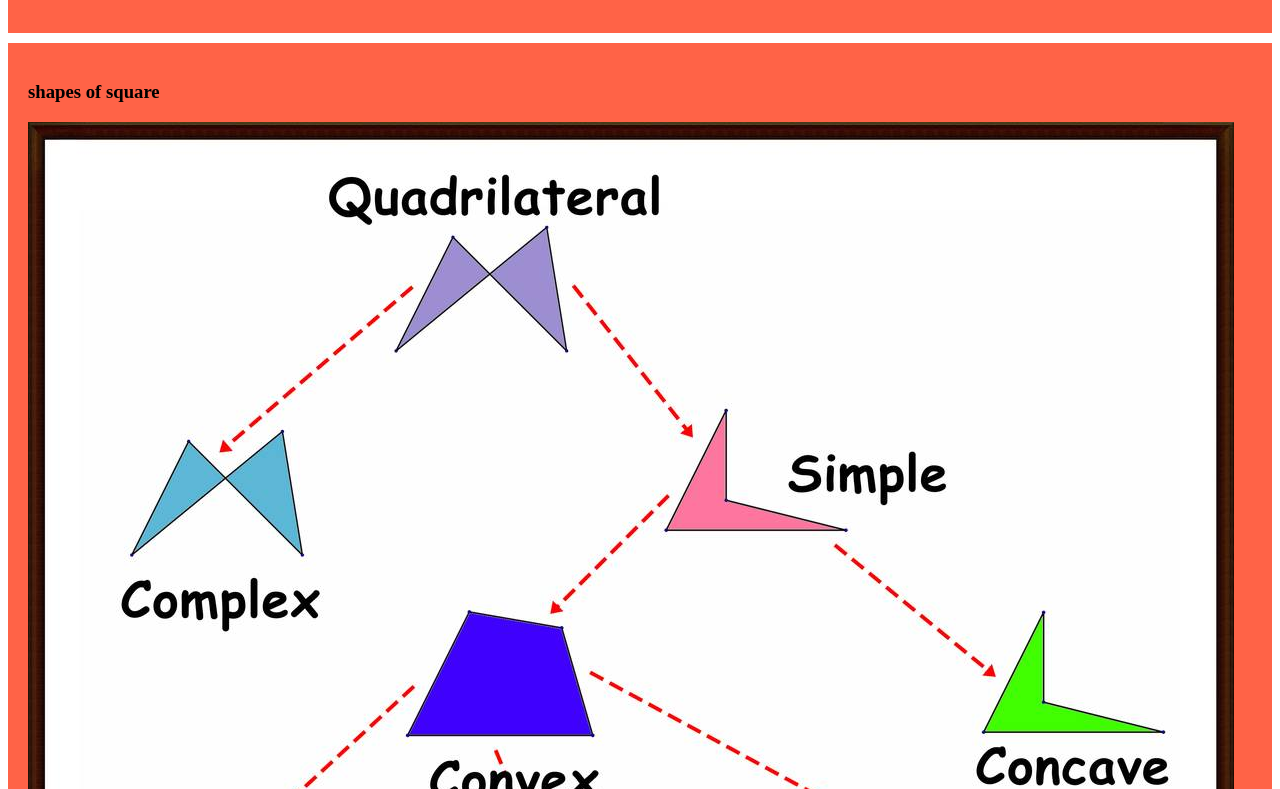
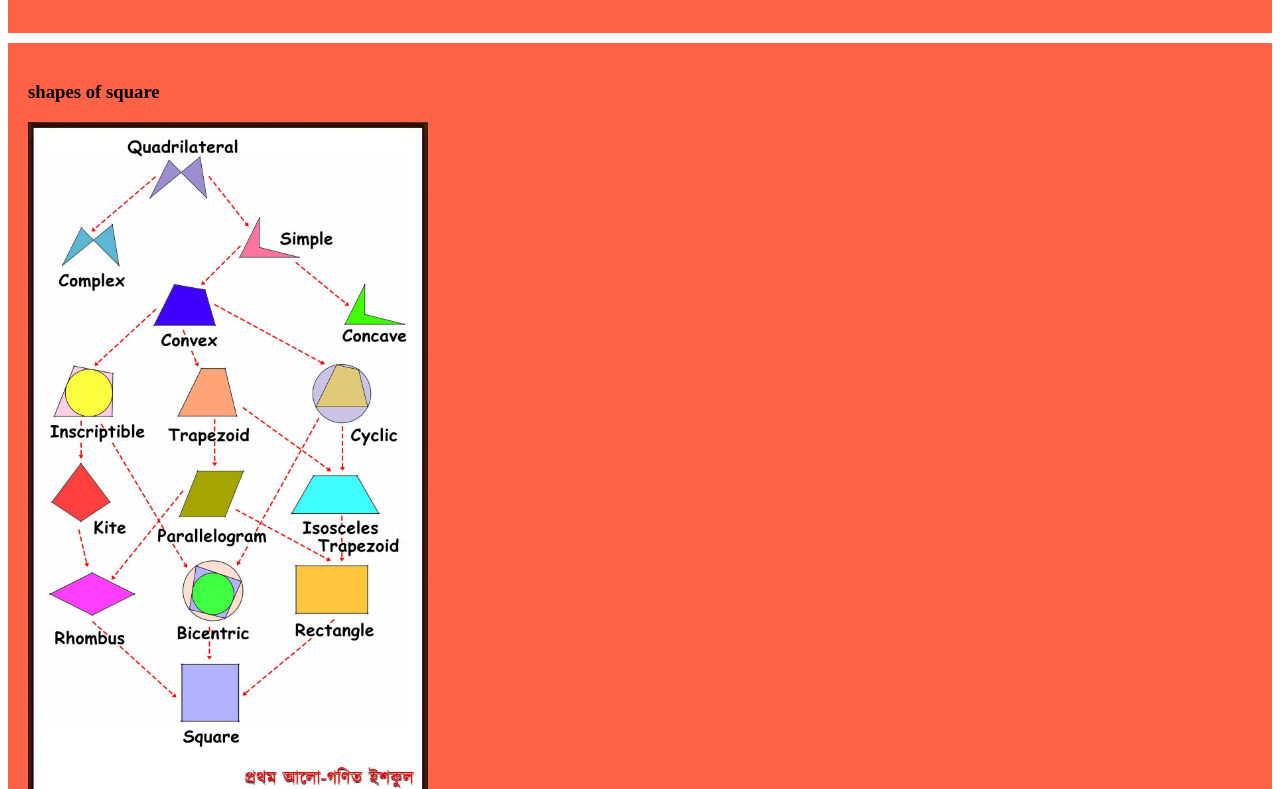
Before and after one commit to Atif151/My-simple-website, a plain HTML site: page index.html in a window 1280 px wide. Shown: the part 631-1420 px from the top of the page. Drawn offline with Linux system fonts and the light colour scheme.

Commit message:
Added picture size

```diff
--- a/index.html
+++ b/index.html
@@ -28,7 +28,8 @@
 </div>
 <div>
     <h3>shapes of square</h3>
-    <img class="mongo" src="shapes of squre.jpg" alt="shapes of square">
+    <img width="400px"
+     src="shapes of squre.jpg" alt="shapes of square">
 </div>
 </body>
 </html>
```
